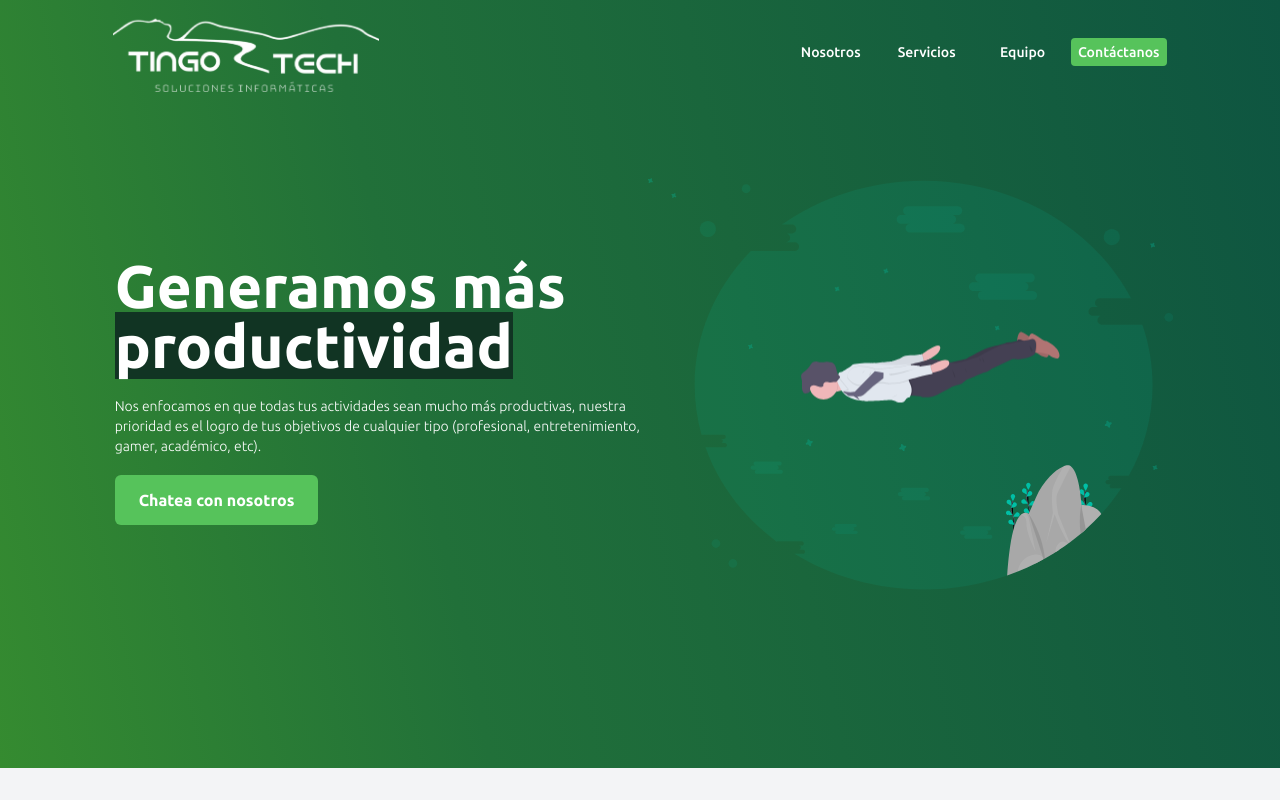
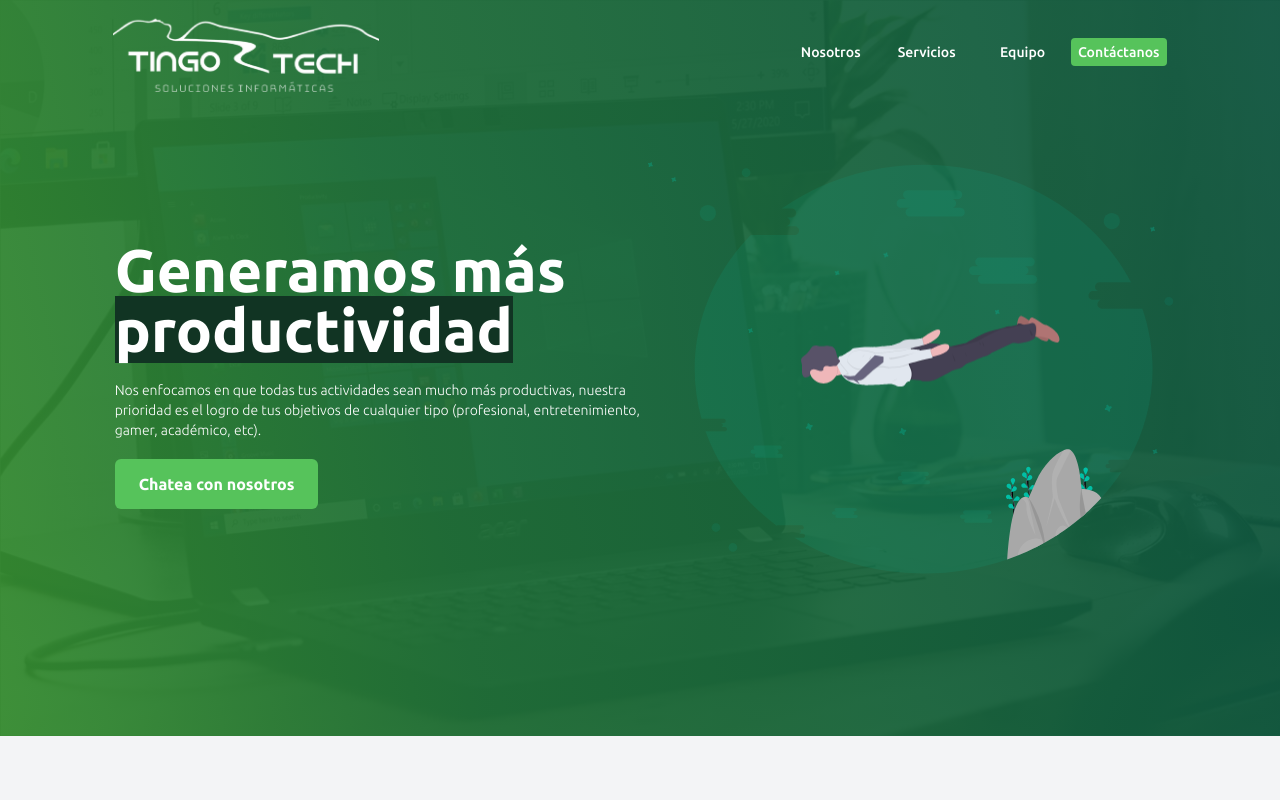
Before and after one commit to wasi-lat/tingotech, a Next.js app: page / in a window 1280 px wide. Shown: the top 800 px of the page. Built offline with nearby package versions, Linux system fonts and the light colour scheme.

Commit message:
ADD: bg principal image

```diff
--- a/components/layout.js
+++ b/components/layout.js
@@ -56,7 +56,7 @@ export default function Layout({ children }) {
         <link rel="stylesheet" href="https://cdnjs.cloudflare.com/ajax/libs/font-awesome/5.15.3/css/all.min.css" integrity="sha512-iBBXm8fW90+nuLcSKlbmrPcLa0OT92xO1BIsZ+ywDWZCvqsWgccV3gFoRBv0z+8dLJgyAHIhR35VZc2oM/gI1w==" crossorigin="anonymous" referrerpolicy="no-referrer" />
       </Head>
 
-      <header className="absolute w-full py-3 px-2">
+      <header className="absolute w-full py-3 px-2 z-10">
         <Navbar />
       </header>
 
--- a/pages/index.js
+++ b/pages/index.js
@@ -12,13 +12,18 @@ export default function Home() {
     <Layout>
       <main>
         <section
-          className="py-28"
-          style={{
-            background:
-              "linear-gradient(257.86deg, #0E5541 0%, #217039 65.94%, #358B30 100%)",
-          }}
+          className="relative bg-no-repeat bg-fixed bg-cover py-24"
+          style={{ backgroundImage: "url(/img/principal.jpg)" }}
         >
-          <div className="container mx-auto flex items-center w-full md:w-5/6">
+          <span
+            className="block absolute top-0 left-0 h-full w-full opacity-95"
+            style={{
+              background:
+                "linear-gradient(257.86deg, #0E5541 0%, #217039 65.94%, #358B30 100%)",
+            }}
+          >
+          </span>
+          <div className="relative container mx-auto flex items-center w-full md:w-5/6">
             <div className="w-full md:w-1/2 mx-2">
               <h2 className="font-bold text-4xl md:text-6xl text-white leading-tight">
                 Generamos más{" "}
```
Also changed, not shown: public/img/principal.jpg (added).
